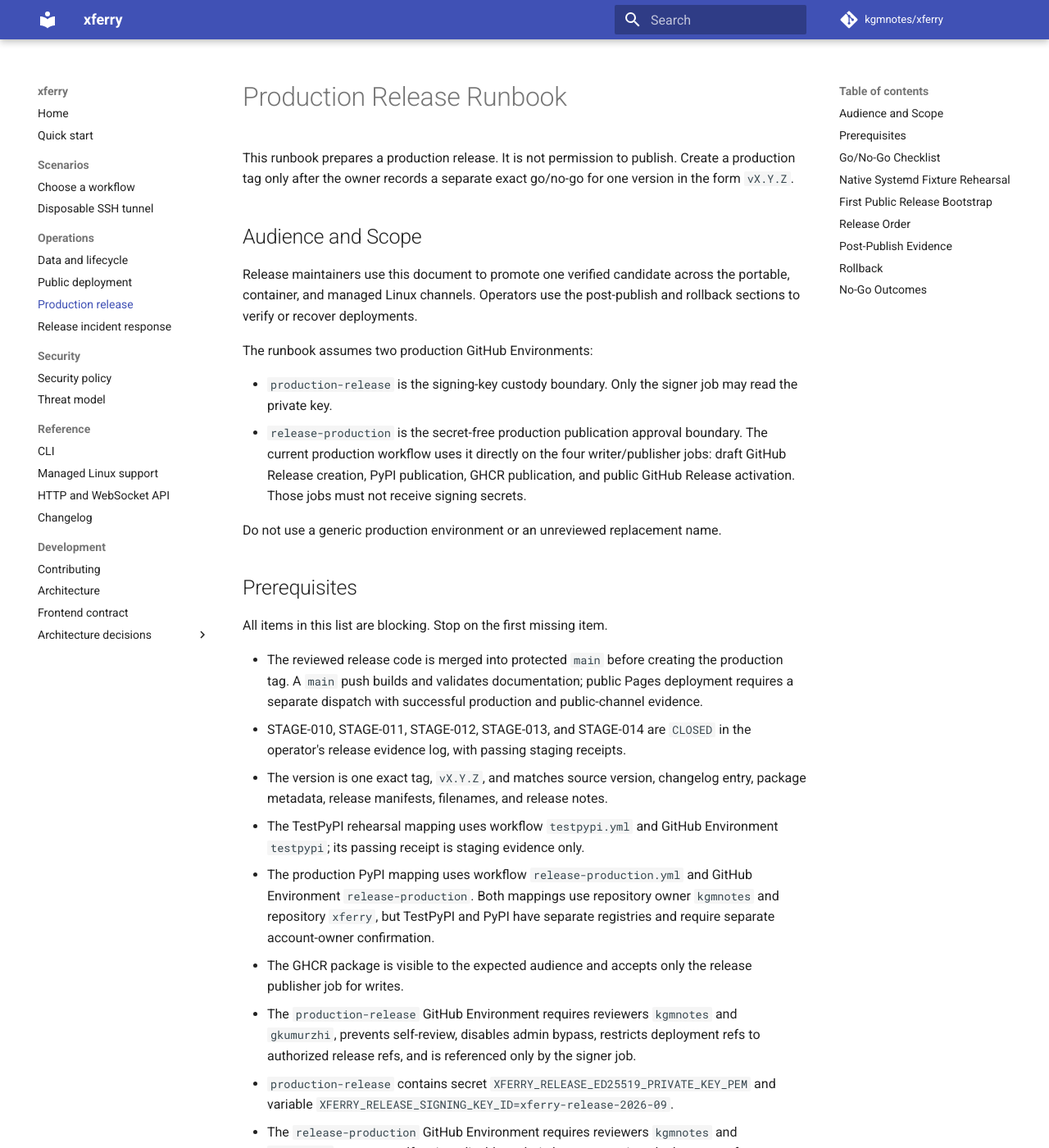
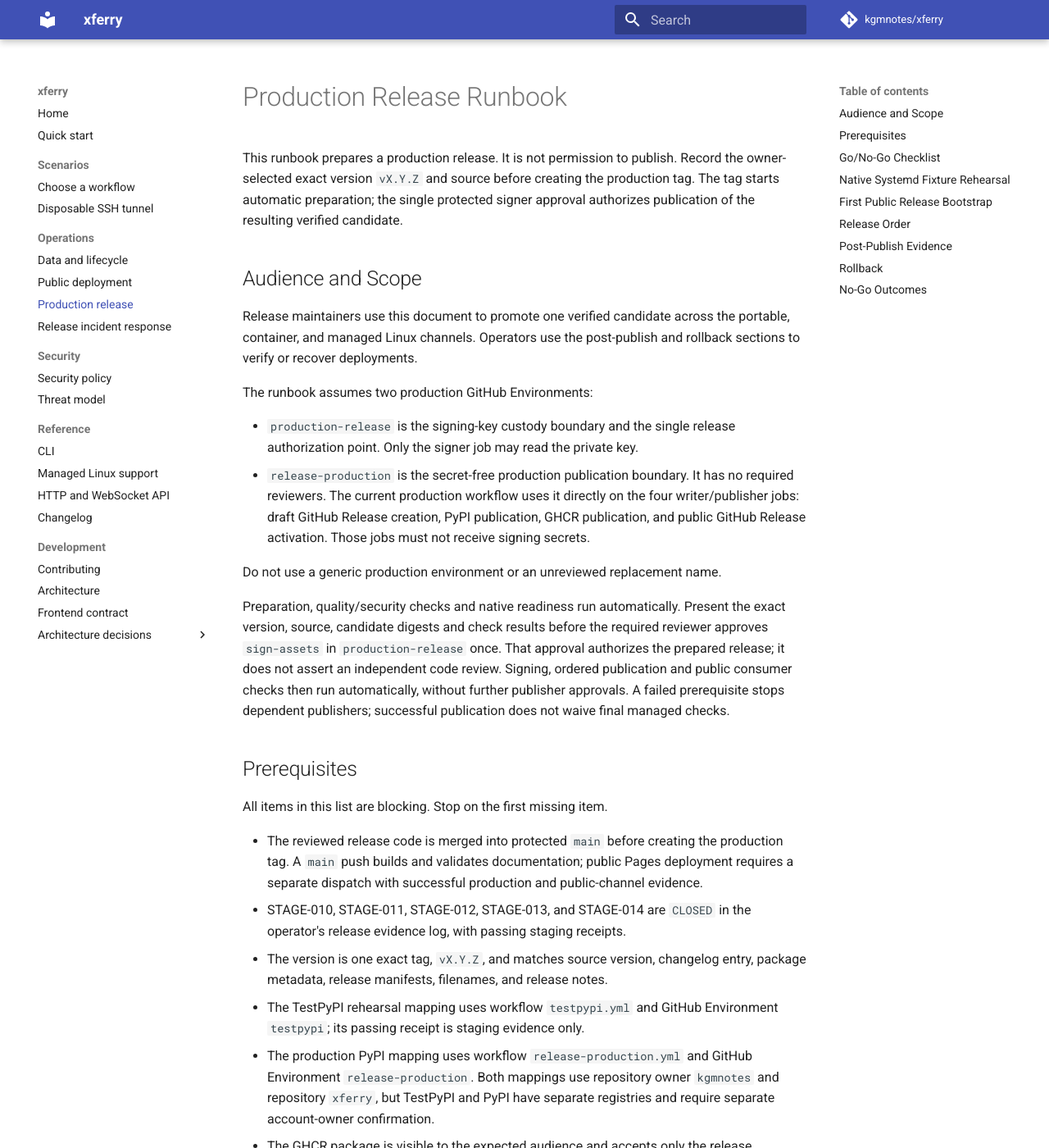
Before and after one commit to kgmnotes/xferry, an MkDocs documentation site: the page built from docs/release-runbook.md, in a window 1280 px wide and 1400 px high. Shown: the whole window at 82% size. Built offline with MkDocs 1.6.1 and Material for MkDocs 9.7.7, drawn with Linux system fonts in a browser that asks for light colours; comment, search, counter and statistics services are not loaded; some of the changed text lies outside the part shown.

Commit message:
Use one release authorization before automatic publication (#54)
* Use one release authorization before automatic publication

* Align bootstrap test with single release authorization

---------

Co-authored-by: kgmnotes <316200733+kgmnotes@users.noreply.github.com>

```diff
--- a/docs/release-runbook.md
+++ b/docs/release-runbook.md
@@ -1,8 +1,9 @@
 # Production Release Runbook
 
 This runbook prepares a production release. It is not permission to publish.
-Create a production tag only after the owner records a separate exact
-go/no-go for one version in the form `vX.Y.Z`.
+Record the owner-selected exact version `vX.Y.Z` and source before creating
+the production tag. The tag starts automatic preparation; the single protected
+signer approval authorizes publication of the resulting verified candidate.
 
 ## Audience and Scope
 
@@ -12,15 +13,23 @@ post-publish and rollback sections to verify or recover deployments.
 
 The runbook assumes two production GitHub Environments:
 
-- `production-release` is the signing-key custody boundary. Only the signer job
-  may read the private key.
-- `release-production` is the secret-free production publication approval
-  boundary. The current production workflow uses it directly on the four
-  writer/publisher jobs: draft GitHub Release creation, PyPI publication, GHCR
-  publication, and public GitHub Release activation. Those jobs must not
+- `production-release` is the signing-key custody boundary and the single
+  release authorization point. Only the signer job may read the private key.
+- `release-production` is the secret-free production publication boundary.
+  It has no required reviewers. The current production workflow uses it directly
+  on the four writer/publisher jobs: draft GitHub Release creation, PyPI
+  publication, GHCR publication, and public GitHub Release activation. Those jobs must not
   receive signing secrets.
 
 Do not use a generic production environment or an unreviewed replacement name.
+
+Preparation, quality/security checks and native readiness run automatically.
+Present the exact version, source, candidate digests and check results before
+the required reviewer approves `sign-assets` in `production-release` once.
+That approval authorizes the prepared release; it does not assert an independent
+code review. Signing, ordered publication and public consumer checks then run
+automatically, without further publisher approvals. A failed prerequisite stops
+dependent publishers; successful publication does not waive final managed checks.
 
 ## Prerequisites
 
@@ -50,10 +59,11 @@ All items in this list are blocking. Stop on the first missing item.
 - `production-release` contains secret
   `XFERRY_RELEASE_ED25519_PRIVATE_KEY_PEM` and variable
   `XFERRY_RELEASE_SIGNING_KEY_ID=xferry-release-2026-09`.
-- The `release-production` GitHub Environment requires reviewers `kgmnotes`
-  and `gkumurzhi`, prevents self-review, disables admin bypass, restricts
-  deployment refs to authorized release refs, contains no signing secret, and
-  is referenced only by production publisher jobs.
+- The `release-production` GitHub Environment has no required reviewers or
+  repeated manual approvals. It disables admin bypass, restricts deployment
+  refs to authorized `v*.*.*` tags, contains no signing secret, and is referenced
+  only by production publisher jobs. Every publisher depends on successful
+  signing through the enforced release job chain.
 - The public trust root for `xferry-release-2026-09` is present in
   `xferry/management/release_trust.py`, `SECURITY.md`, and
   `docs/security.md`.
@@ -68,7 +78,8 @@ All items in this list are blocking. Stop on the first missing item.
 
 ## Go/No-Go Checklist
 
-Record the answer and evidence link for every item before creating the tag.
+Record the requested version/source before creating the tag. Complete the
+remaining evidence and present this checklist before the single signer approval.
 
 | Check | Required answer |
 | --- | --- |
@@ -81,7 +92,7 @@ Record the answer and evidence link for every item before creating the tag.
 | GHCR | Version tag and digest publication path is ready; no mutable alias is required |
 | GitHub Release | Draft release path creates once and never overwrites assets |
 | Signing key | `production-release` approval is required before any signing secret is available |
-| Publication approval | `release-production` approval is required before any public publisher writes |
+| Release authorization | Approve `production-release` once after preparation; downstream `release-production` publishers run automatically |
 | Reviewer independence | The approver is not the actor who requested the deployment |
 | Rollback target | Previous exact version or digest remains available and trusted |
 | Communications | Release notes, operator notice, and withdrawal notice template are ready |
@@ -89,8 +100,9 @@ Record the answer and evidence link for every item before creating the tag.
 Any `No`, `Unknown`, or expired evidence is a no-go.
 
 A first-public-release bootstrap must be recorded explicitly as such under the
-rollback-target item, with separate owner approval for the exact version/source
-and for the absence of a public predecessor. This does not waive any signing,
+rollback-target item, with the exact version/source and explicit acknowledgement
+of the absent public predecessor recorded in the single release authorization.
+This does not waive any signing,
 identity, review or publication control, and does not make the full public
 lifecycle or Pages gates pass. See [First public release bootstrap](#first-public-release-bootstrap).
 
@@ -148,11 +160,12 @@ a first-release install or same-version update cannot prove that lifecycle.
 
 ## First Public Release Bootstrap
 
-Before any publication, the owner must approve one exact version/tag/source and
-record whether a valid public predecessor exists. Neither an earlier staging
-approval nor successful local code/tests authorizes a production release.
+Before any publication, record whether a valid public predecessor exists and
+include it with the exact version/tag/source in the single release authorization.
+Neither an earlier staging approval nor successful local code/tests authorizes
+a production release.
 
-If the separately approved first public version has no valid earlier public
+If the authorized first public version has no valid earlier public
 managed version, the public plan fails closed with `public_baseline_required`.
 It must not invent a predecessor, use an artifact-only fixture, report a
 same-version update as an upgrade, skip a required pair or change a result to
@@ -179,6 +192,8 @@ Use this order so a partial release has a clear recovery point.
    and managed metadata signatures.
 
 2. Cross the `production-release` signing-key custody boundary.
+   After all candidate and native readiness gates pass, present the prepared
+   identity/check summary and obtain the single required-reviewer approval.
    Only the protected signing job may read
    `XFERRY_RELEASE_ED25519_PRIVATE_KEY_PEM`. It signs already-built managed
    manifests and installers, uploads signed artifacts for downstream jobs, and
@@ -186,6 +201,11 @@ Use this order so a partial release has a clear recovery point.
    `release-production` publisher jobs receive only signed artifacts, recorded
    digests, and the approval dependency; they must not receive or export the
    private key.
+
+   The remaining publication jobs run automatically through successful `needs`
+   dependencies. They do not request their own manual approvals. To stop a
+   release after this authorization, cancel the run promptly and follow the
+   incident runbook; do not wait for another publication prompt.
 
 3. Create the signed draft GitHub Release.
    Under the secret-free `release-production` publication boundary, create a
```
Also changed, not shown: SECURITY.md (+19 -12 lines), docs/ADR/ADR-011-controlled-distribution.md (+16 -11 lines), docs/incident-response.md (+8 -7 lines), docs/security.md (+19 -12 lines), docs/threat-model.md (+15 -5 lines), 5 other files.
